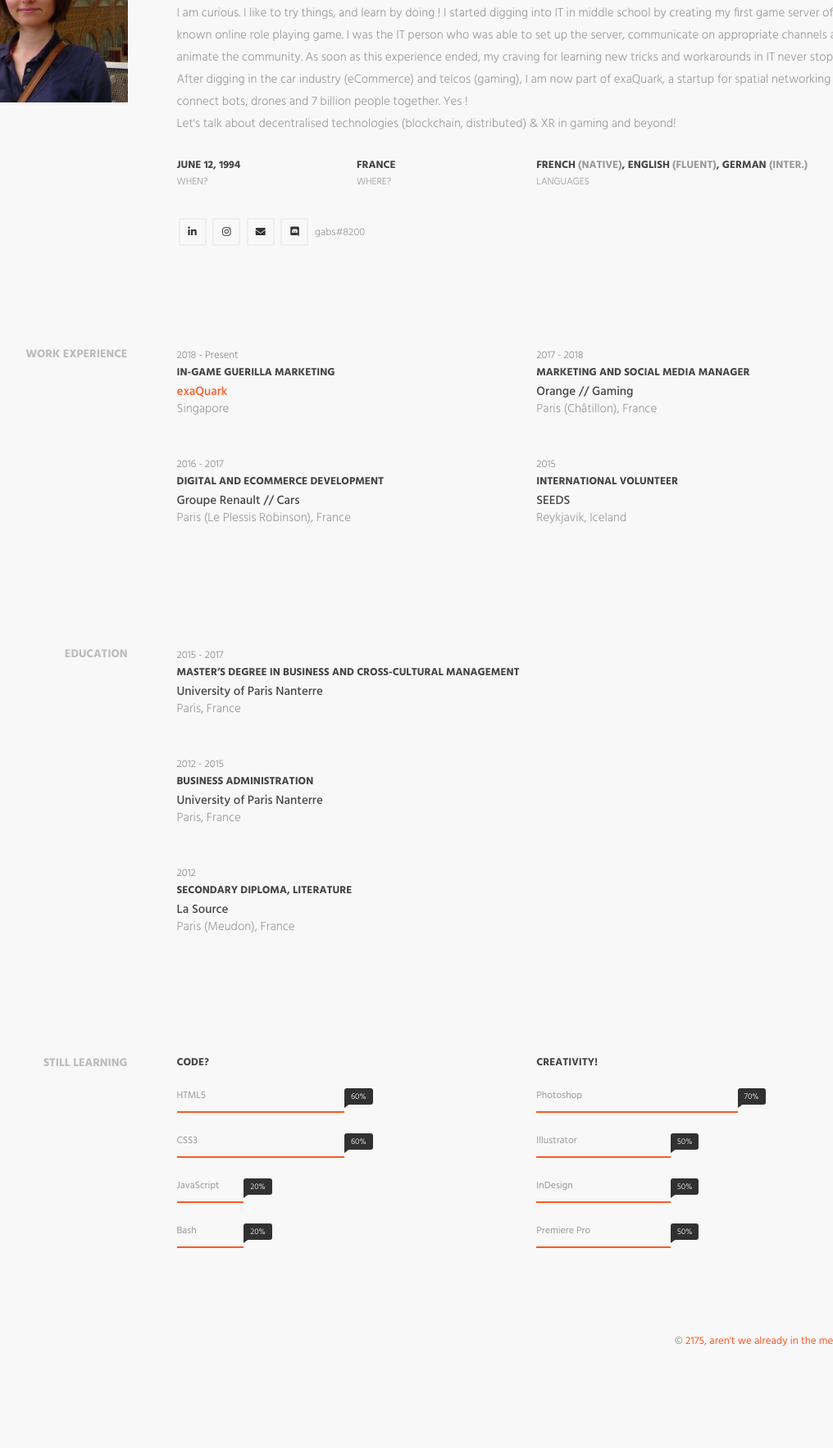
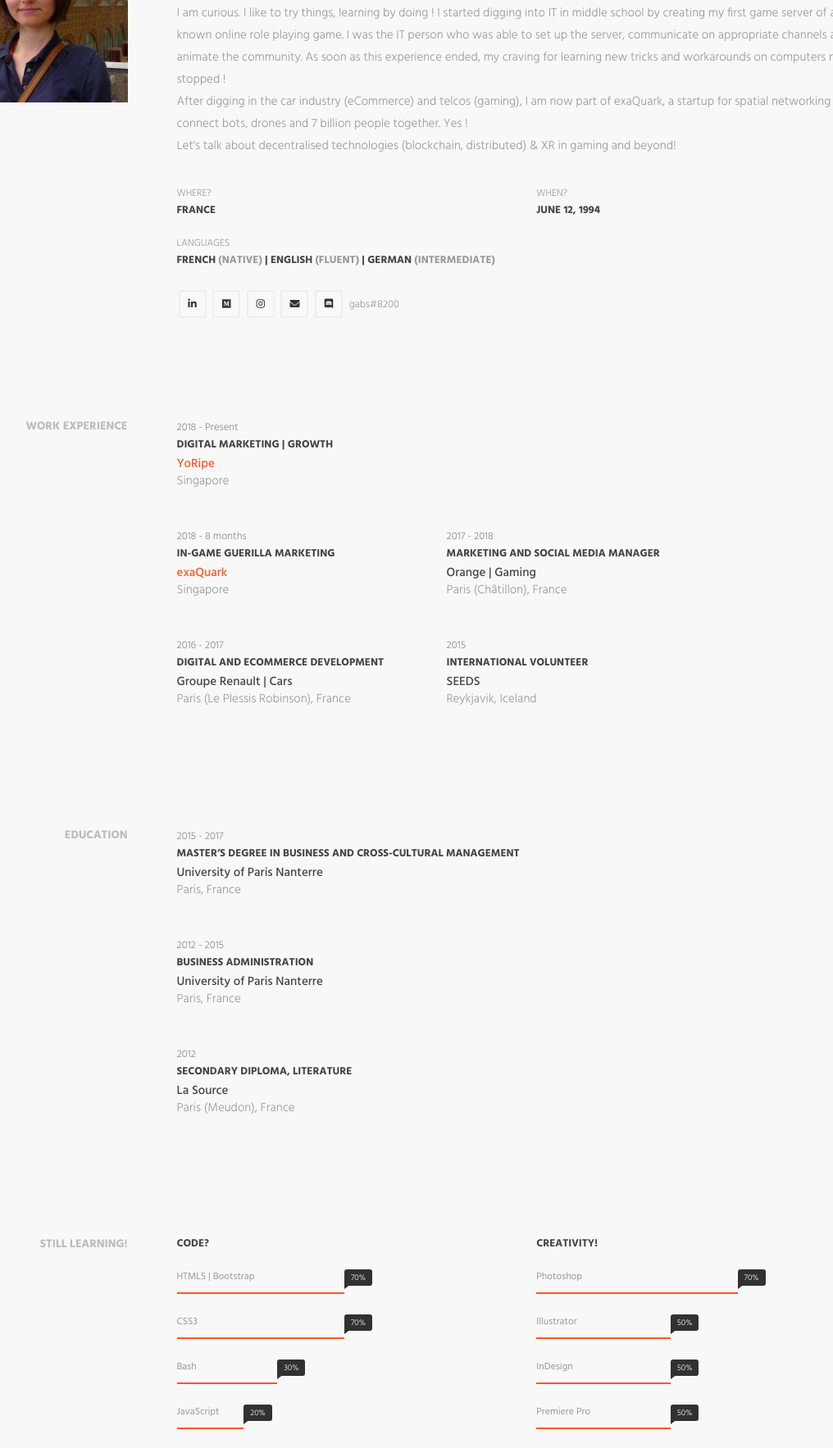
Before and after one commit to GabZoFar/gabzofar.github.io, a plain HTML site: page index.html in a window 1280 px wide. Shown: the part 152-1919 px from the top of the page at 82% size, without its empty margins (147-1163 px from the left). Before the commit the page ends 1832 px from the top, so only its background shows below. Drawn offline with Linux system fonts and the light colour scheme; files that its build step writes are made by us from their sources; a script that the page names is missing.

Commit message:
added YoRipe & hover & img position

```diff
--- a/css/style.css
+++ b/css/style.css
@@ -111,7 +111,7 @@ a:active {
 a:hover,
 a:focus {
     text-decoration : none;
-    color           : #ff5722;
+    color           : #942b0b;
     }
 
 p {
@@ -243,7 +243,10 @@ button:focus,
     }
 
 .header .profile-img {
+    position   : relative;
+    height: auto;
     margin-right : 30px;
+    margin-bottom : 30px;
     }
 
 .header .name-wrapper {
--- a/index.html
+++ b/index.html
@@ -49,48 +49,53 @@
         <div class="row">
             <div class="col-md-3">
                 <div class="profile-img">
-                    <img src="img/img-profile.jpg" class="img-responsive" alt=""/>
+                    <a href="http://bfy.tw/L0Ex" target="_blank">
+                    <img src="img/img-profile.jpg" class="img-responsive" alt="It's me!"/>
+                    </a>
                 </div>
                 <!-- Profile Image -->
             </div>
             <div class="col-md-9">
                 <div class="name-wrapper">
                     <h1 class="name">Gabrielle Neveu</h1>
-                    <span>Guerilla Marketing at exaQuark/DiveReal</span>
+                    <span>Digital Marketing @ YoRipe</span>
                 </div>
                 <p>
-                    I am curious. I like to try things, and learn by doing !
+                    I am curious. I like to try things, learning by doing !
                     I started digging into IT in middle school by creating my first game server of a well known online role playing game.
 I was the IT person who was able to set up the server, communicate on appropriate channels and animate the community.
-As soon as this experience ended, my craving for learning new tricks and workarounds in IT never stopped !
-<br>After digging in the car industry (eCommerce) and telcos (gaming), I am now part of exaQuark, a startup for spatial networking to connect bots, drones and 7 billion people together. Yes !
+As soon as this experience ended, my craving for learning new tricks and workarounds on computers never stopped !
+<br> After digging in the car industry (eCommerce) and telcos (gaming), I am now part of exaQuark, a startup for spatial networking to connect bots, drones and 7 billion people together. Yes !
 <br>Let's talk about decentralised technologies (blockchain, distributed) & XR in gaming and beyond!
                 </p>
 
-
                 <div class="row">
-                    <div class="col-md-3">
+                <div class="col-md-6">
                     <div class="personal-details">
-                            <strong>JUNE 12, 1994</strong>
-                            <small>WHEN?</small>
+                        <small>WHERE?</small>
+                        <strong>FRANCE</strong>
                     </div>
                 </div>
-                    <div class="col-md-3">
+
+                <div class="col-md-6">
                     <div class="personal-details">
-                            <strong>FRANCE</strong>
-                            <small>WHERE?</small>
+                        <small>WHEN?</small>
+                        <strong>JUNE 12, 1994</strong>
                     </div>
                 </div>
-                    <div class="col-md-6">
+
+                    <div class="col-md-9">
                         <div class="personal-details">
-                            <strong>FRENCH <span>(NATIVE)</span>, ENGLISH <span>(FLUENT)</span>, GERMAN <span>(INTER.)</span></strong>
                             <small>LANGUAGES</small>
+                            <strong class="text-primary">FRENCH <span>(NATIVE)</span> | ENGLISH <span>(FLUENT)</span> | GERMAN <span>(INTERMEDIATE)</span></strong>
                         </div>
                     </div>
+
                 </div>
 
                 <ul class="social-icon">
                   <li><a href="http://linkedin.com/in/gabrielle-neveu/"><i class="fab fa-linkedin-in" aria-hidden="true"></i></a></li>
+                  <li><a href="#"><i class="fab fa-medium" aria-hidden="true"></i></a></li>
                   <li><a href="https://www.instagram.com/gabzou/"><i class="fab fa-instagram" aria-hidden="true"></i></a></li>
                   <li><a href="mailto:gabrielle.neveu@gmail.com"><i class="fas fa-envelope" aria-hidden="true"></i></a></li>
                   <li><a href="https://discord.com"><i class="fab fa-discord" aria-hidden="true"></i></a></li>
@@ -251,11 +256,23 @@ work-history-wrapper -->
             <div class="col-md-3">
                 <div class="section-title"><h2>Work Experience</h2></div>
             </div>
+
             <div class="col-md-9">
                 <div class="row">
                     <div class="col-md-6">
                         <div class="content-item">
                             <small>2018 - Present</small>
+                            <h3>Digital Marketing | Growth</h3>
+                            <h4 #><a href="https://yoripe.com">YoRipe</h4></a>
+
+                            <p>Singapore</p>
+                        </div>
+                    </div>
+            <div class="col-md-9">
+                <div class="row">
+                    <div class="col-md-6">
+                        <div class="content-item">
+                            <small>2018 - 8 months</small>
                             <h3>In-Game Guerilla Marketing</h3>
                             <h4><a href="https://exaquark.com">exaQuark</h4></a>
 
@@ -267,7 +284,7 @@ work-history-wrapper -->
                         <div class="content-item">
                             <small>2017 - 2018</small>
                             <h3>Marketing and Social Media Manager</h3>
-                            <h4>Orange // Gaming</h4>
+                            <h4>Orange | Gaming</h4>
 
                             <p>Paris (Châtillon), France</p>
                         </div>
@@ -280,7 +297,7 @@ work-history-wrapper -->
                         <div class="content-item">
                             <small>2016 - 2017</small>
                             <h3>Digital and eCommerce development</h3>
-                            <h4>Groupe Renault // Cars</h4>
+                            <h4>Groupe Renault | Cars</h4>
 
                             <p>Paris (Le Plessis Robinson), France</p>
                         </div>
@@ -358,7 +375,7 @@ work-history-wrapper -->
         <div class="row">
             <div class="col-md-3">
                 <div class="section-title">
-                    <h2>STILL LEARNING</h2>
+                    <h2>STILL LEARNING!</h2>
                 </div>
             </div>
 
@@ -370,12 +387,12 @@ work-history-wrapper -->
                             <h3>CODE?</h3>
 
                             <div class="progress-item">
-                                <span class="progress-title">HTML5</span>
+                                <span class="progress-title">HTML5 | Bootstrap</span>
 
                                 <div class="progress">
                                     <div class="progress-bar" role="progressbar" aria-valuenow="62" aria-valuemin="0"
                                          aria-valuemax="100" style="width: 50%"><span
-                                            class="progress-percent"> 60%</span>
+                                            class="progress-percent"> 70%</span>
                                     </div>
                                 </div>
                                 <!-- .progress -->
@@ -388,7 +405,20 @@ work-history-wrapper -->
                                 <div class="progress">
                                     <div class="progress-bar" role="progressbar" aria-valuenow="90" aria-valuemin="0"
                                          aria-valuemax="100" style="width: 50%"><span
-                                            class="progress-percent"> 60%</span>
+                                            class="progress-percent"> 70%</span>
+                                    </div>
+                                </div>
+                                <!-- /.progress -->
+                            </div>
+                            <!-- /.skill-progress -->
+
+                            <div class="progress-item">
+                                <span class="progress-title">Bash</span>
+
+                                <div class="progress">
+                                    <div class="progress-bar" role="progressbar" aria-valuenow="75" aria-valuemin="0"
+                                         aria-valuemax="100" style="width: 30%;"><span
+                                            class="progress-percent"> 30%</span>
                                     </div>
                                 </div>
                                 <!-- /.progress -->
@@ -397,19 +427,6 @@ work-history-wrapper -->
 
                             <div class="progress-item">
                                 <span class="progress-title">JavaScript</span>
-
-                                <div class="progress">
-                                    <div class="progress-bar" role="progressbar" aria-valuenow="75" aria-valuemin="0"
-                                         aria-valuemax="100" style="width: 20%;"><span
-                                            class="progress-percent"> 20%</span>
-                                    </div>
-                                </div>
-                                <!-- /.progress -->
-                            </div>
-                            <!-- /.skill-progress -->
-
-                            <div class="progress-item">
-                                <span class="progress-title">Bash</span>
 
                                 <div class="progress">
                                     <div class="progress-bar" role="progressbar" aria-valuenow="55" aria-valuemin="0"
```
Lines whose indentation alone changed are shown as unchanged.
